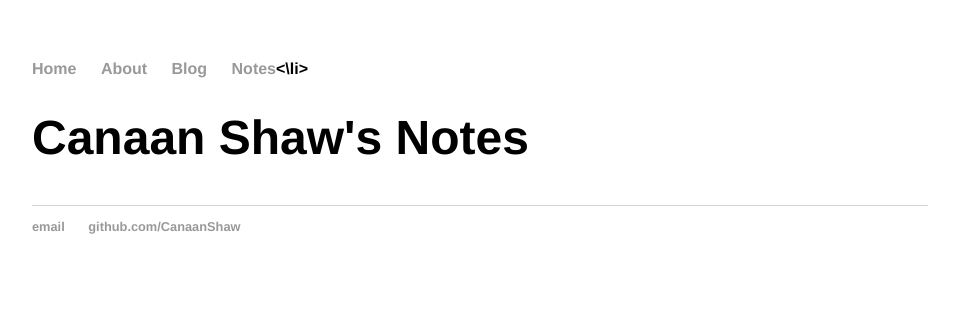
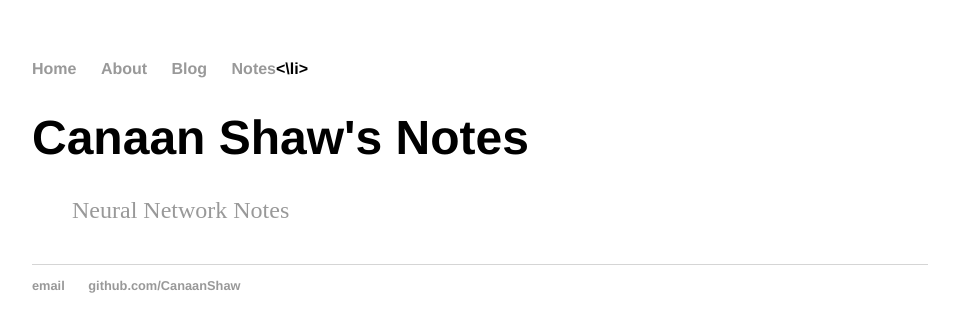
Before and after one commit to CanaanShaw/CanaanShaw, a Jekyll site: the page built from notes/index.html, in a window 1280 px wide. Shown: the top 332 px of the page, without its empty margins (160-1119 px from the left). Built offline with Jekyll 4.4.1, drawn with Linux system fonts in a browser that asks for light colours.

Commit message:
Update index.html

```diff
--- a/notes/index.html
+++ b/notes/index.html
@@ -5,6 +5,7 @@ title: Canaan Shaw's Notes
     <h1>{{ page.title }}</h1>
     <ul class="posts">
 
+      <a href='/notes/Neural%20Network%20Notes.pdf'>Neural Network Notes</a>
       {% for note in site.notes %}
         <li><span>{{ note.date | date_to_string }}</span> » <a href="{{ note.url }}" title="{{ note.title }}">{{ note.title }}</a></li>
       {% endfor %}
```
